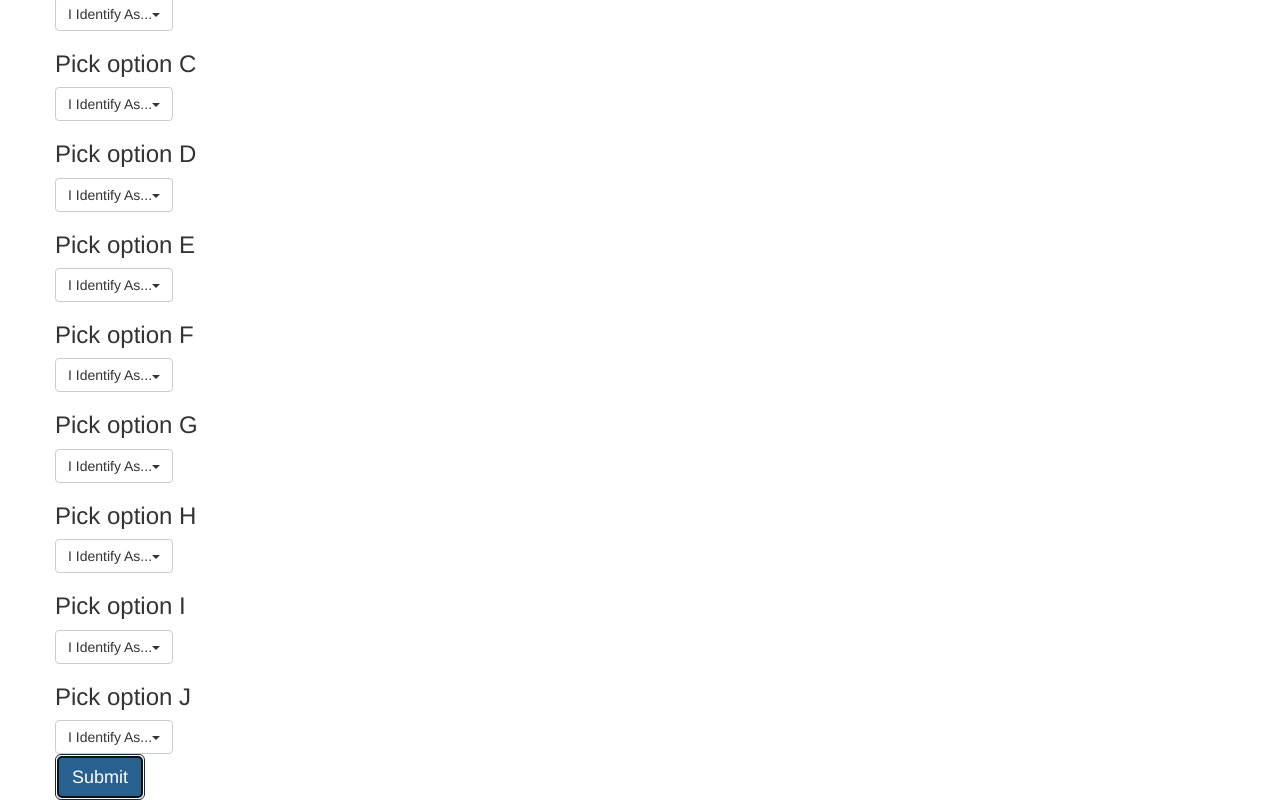
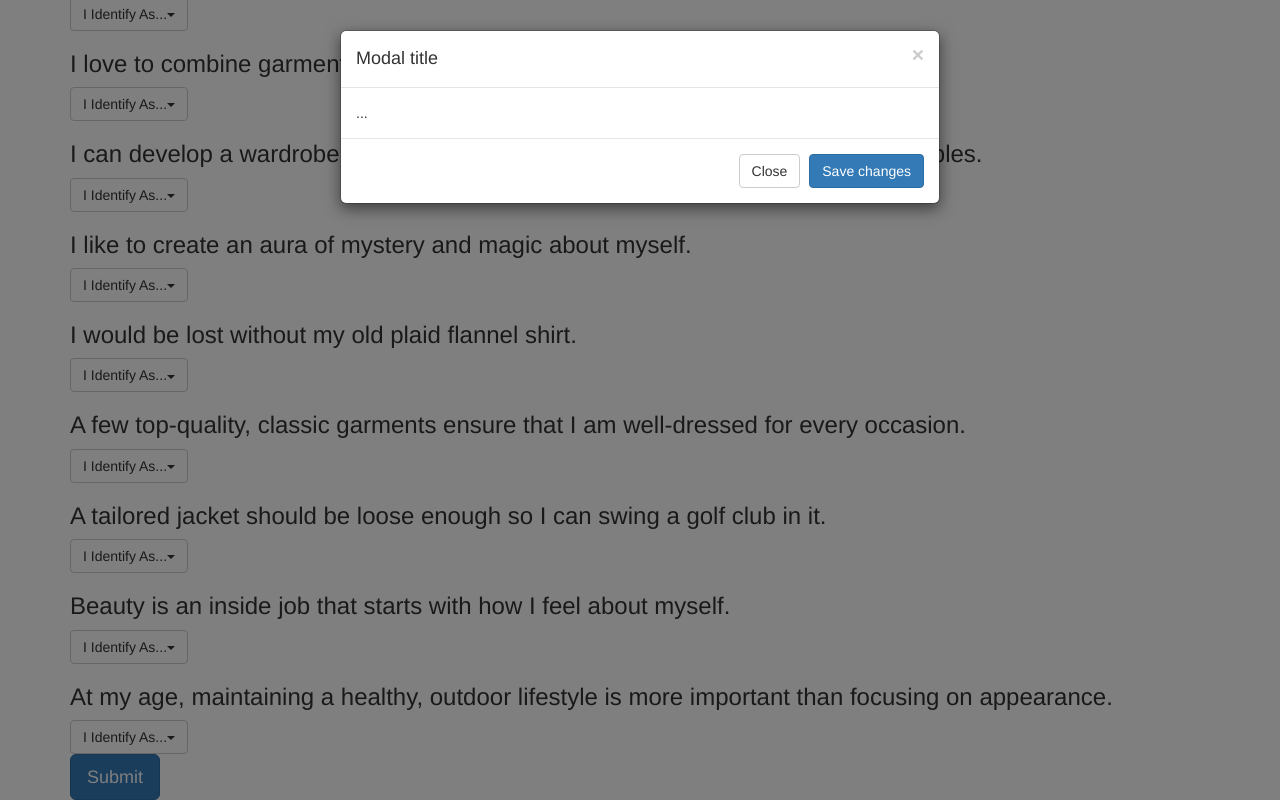
Before and after one commit to Komorebi-Girl/FashionFinder, a website: page app/public/survey.html in a window 1280 px wide. Both pictures are taken after typing "Sample", "name@example.com" into the empty fields and a click on the button "Submit". Shown: the part 524-1324 px from the top of the page. Drawn offline with nearby package versions, Linux system fonts and the light colour scheme; no server answers.

```diff
--- a/app/data/profiles.js
+++ b/app/data/profiles.js
@@ -16,7 +16,7 @@
 {
 	name: "Aritzia",
 	photo: "https://s3-media2.fl.yelpcdn.com/bphoto/Igrg9ePtqS-E5a9T7WlKGw/348s.jpg",
-	scores: [1, 1, 5, 1, 5, 3, 3, 4, 4, 4]
+	scores: [5, 4, 3, 5, 4, 1, 4, 2, 1, 2]
 }];
 
 
--- a/app/public/survey.html
+++ b/app/public/survey.html
@@ -31,12 +31,13 @@
 					<div class="form-group">
 						<label for="Photo">Link to Photo Image</label>
 						<input type="email" class="form-control" id="photo" placeholder= "Link to Your Profile Pic Here">
+					</div>
 				</form>
 			</div>
 		</div>
 		<div class="row">
 			<div class="col-xs-12">
-				<h3>Pick option A</h3>
+				<h3>Good planning leads to wise decisions.</h3>
 				<!-- Single button -->
 				<div class="btn-group">
 					<button type="button" class="btn btn-default dropdown-toggle" data-toggle="dropdown" aria-haspopup="true" aria-expanded="false">
@@ -54,7 +55,7 @@
 		</div>
 		<div class="row">
 			<div class="col-xs-12">
-				<h3>Pick option B</h3>
+				<h3>I prefer classic clothing that I can easily update with accessories.</h3>
 				<!-- Single button -->
 				<div class="btn-group">
 					<button type="button" class="btn btn-default dropdown-toggle" data-toggle="dropdown" aria-haspopup="true" aria-expanded="false">
@@ -72,7 +73,7 @@
 		</div>
 		<div class="row">
 			<div class="col-xs-12">
-				<h3>Pick option C</h3>
+				<h3>I love to combine garments with rich texture and colors.</h3>
 				<!-- Single button -->
 				<div class="btn-group">
 					<button type="button" class="btn btn-default dropdown-toggle" data-toggle="dropdown" aria-haspopup="true" aria-expanded="false">
@@ -90,7 +91,7 @@
 		</div>
 		<div class="row">
 			<div class="col-xs-12">
-				<h3>Pick option D</h3>
+				<h3>I can develop a wardrobe that works for me by understanding basic fashion principles.</h3>
 				<!-- Single button -->
 				<div class="btn-group">
 					<button type="button" class="btn btn-default dropdown-toggle" data-toggle="dropdown" aria-haspopup="true" aria-expanded="false">
@@ -108,7 +109,7 @@
 		</div>
 		<div class="row">
 			<div class="col-xs-12">
-				<h3>Pick option E</h3>
+				<h3>I like to create an aura of mystery and magic about myself.</h3>
 				<!-- Single button -->
 				<div class="btn-group">
 					<button type="button" class="btn btn-default dropdown-toggle" data-toggle="dropdown" aria-haspopup="true" aria-expanded="false">
@@ -126,7 +127,7 @@
 		</div>
 		<div class="row">
 			<div class="col-xs-12">
-				<h3>Pick option F</h3>
+				<h3>I would be lost without my old plaid flannel shirt.</h3>
 				<!-- Single button -->
 				<div class="btn-group">
 					<button type="button" class="btn btn-default dropdown-toggle" data-toggle="dropdown" aria-haspopup="true" aria-expanded="false">
@@ -144,7 +145,7 @@
 		</div>
 		<div class="row">
 			<div class="col-xs-12">
-				<h3>Pick option G</h3>
+				<h3>A few top-quality, classic garments ensure that I am well-dressed for every occasion.</h3>
 				<!-- Single button -->
 				<div class="btn-group">
 					<button type="button" class="btn btn-default dropdown-toggle" data-toggle="dropdown" aria-haspopup="true" aria-expanded="false">
@@ -162,7 +163,7 @@
 		</div>
 		<div class="row">
 			<div class="col-xs-12">
-				<h3>Pick option H</h3>
+				<h3>A tailored jacket should be loose enough so I can swing a golf club in it.</h3>
 				<!-- Single button -->
 				<div class="btn-group">
 					<button type="button" class="btn btn-default dropdown-toggle" data-toggle="dropdown" aria-haspopup="true" aria-expanded="false">
@@ -180,7 +181,7 @@
 		</div>
 		<div class="row">
 			<div class="col-xs-12">
-				<h3>Pick option I</h3>
+				<h3>Beauty is an inside job that starts with how I feel about myself.</h3>
 				<!-- Single button -->
 				<div class="btn-group">
 					<button type="button" class="btn btn-default dropdown-toggle" data-toggle="dropdown" aria-haspopup="true" aria-expanded="false">
@@ -198,7 +199,7 @@
 		</div>
 		<div class="row">
 			<div class="col-xs-12">
-				<h3>Pick option J</h3>
+				<h3>At my age, maintaining a healthy, outdoor lifestyle is more important than focusing on appearance.</h3>
 				<!-- Single button -->
 				<div class="btn-group">
 					<button type="button" class="btn btn-default dropdown-toggle" data-toggle="dropdown" aria-haspopup="true" aria-expanded="false">
@@ -216,13 +217,30 @@
 		</div>
 		<div class="row">
 			<div class="col-xs-3">
-				<button type="submit" class="btn btn-primary btn-lg" id="add-btn">Submit</button>
+				<button type="submit" class="btn btn-primary btn-lg" id="add-btn" data-toggle="modal" data-target="#myModal">Submit</button>
 			</div>
 		</div>
 
+	</div>
 
-
+<!-- Modal -->
+<div class="modal fade" id="myModal" tabindex="-1" role="dialog" aria-labelledby="myModalLabel">
+	<div class="modal-dialog" role="document">
+		<div class="modal-content">
+			<div class="modal-header">
+				<button type="button" class="close" data-dismiss="modal" aria-label="Close"><span aria-hidden="true">&times;</span></button>
+				<h4 class="modal-title" id="myModalLabel">Modal title</h4>
+			</div>
+			<div class="modal-body">
+				...
+			</div>
+			<div class="modal-footer">
+				<button type="button" class="btn btn-default" data-dismiss="modal">Close</button>
+				<button type="button" class="btn btn-primary">Save changes</button>
+			</div>
+		</div>
 	</div>
+</div>
 	<script type="text/javascript">
 		var scores = [];
 
@@ -231,6 +249,13 @@
 			scores.push(text);
 			console.log(scores);
 		});
+
+		// $('#exampleModal').on('show.bs.modal', function (event) {
+		// var button = $(event.relatedTarget) // Button that triggered the modal
+		// var recipient = button.data('whatever') // Extract info through a AJAX get request here? (and then do the updating in a callback?
+		// var modal = $(this)
+		// modal.find('.modal-title').text(yourMatch.name)
+		// })
 
 		$("#add-btn").on("click", function(event) {
 		      event.preventDefault();
@@ -243,6 +268,7 @@
 			$.post("/api/profiles", newProfile).then(function(data) {
 				console.log(data);
 				alert("Adding profile...");
+				$('#myModal').modal(options)
 				});
       	});
 	</script>
--- a/server.js
+++ b/server.js
@@ -18,9 +18,6 @@
 
 var scores = [];
 
-console.log(apiRoutes)
-console.log(htmlRoutes)
-
 
 apiRoutes(app);
 htmlRoutes(app);
```
Also changed, not shown: app/routing/apiRoutes.js (+25 -14 lines).
